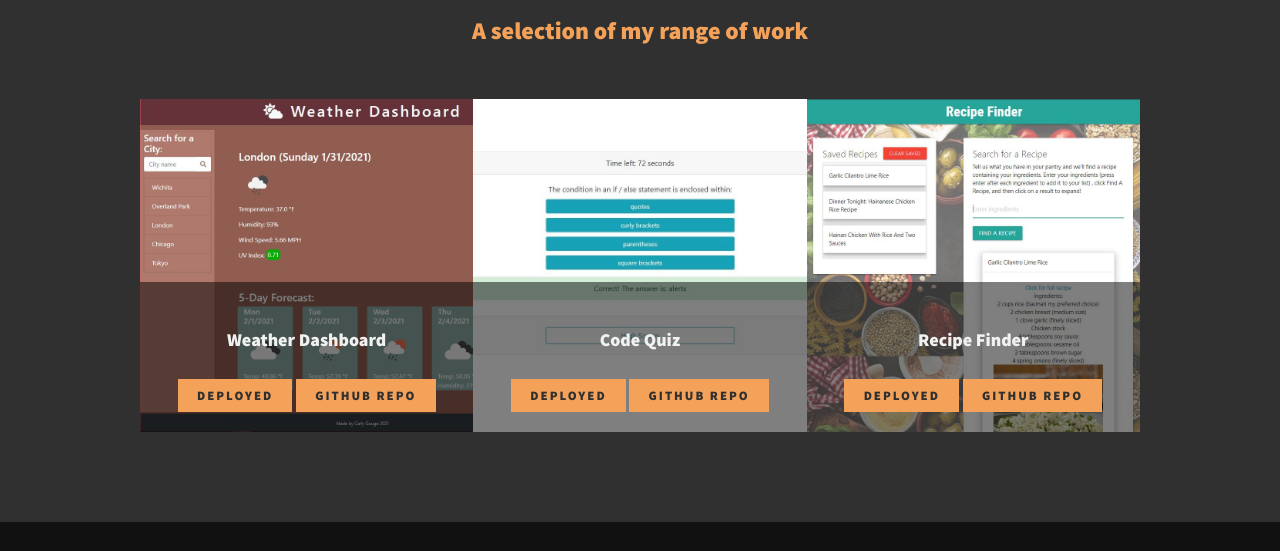
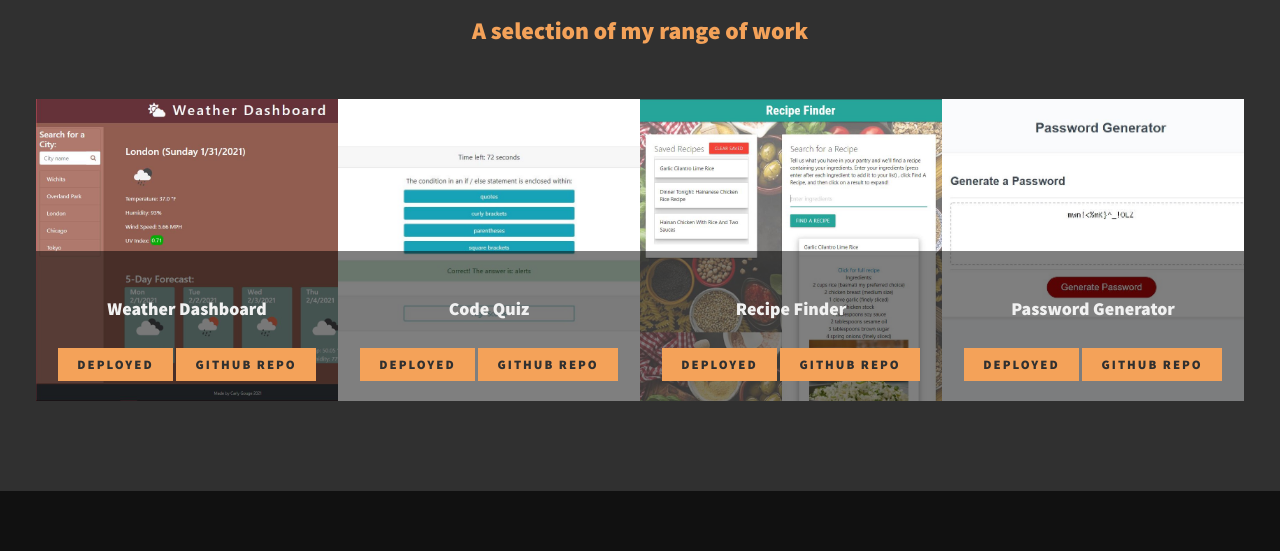
Before and after one commit to cgouge93/cgouge93.github.io, a plain HTML site: page index.html in a window 1280 px wide. Shown: the part 1751-2302 px from the top of the page. Drawn offline with nearby package versions, Linux system fonts and the light colour scheme.

Commit message:
added an example of work

```diff
--- a/assets/styles/style.css
+++ b/assets/styles/style.css
@@ -382,7 +382,7 @@ header{
 .portfolio {
     display: grid;
     grid-template-columns: repeat(auto-fit, minmax(300px, 1fr));
-    max-width: 1000px;
+    max-width: 1500px;
     margin: 0 auto;
 }
 
--- a/index.html
+++ b/index.html
@@ -100,7 +100,14 @@
                     <a href="https://cgouge93.github.io/recipe-website" target="blank" class="btn">Deployed</a>
                     <a href="https://github.com/cgouge93/recipe-website" target="blank" class="btn">GitHub Repo</a>
                 </div>
-
+            </div>
+            <div class="container portfolio-item">
+                <img src="assets/img/pwgen.jpg" alt="" class="portfolio-img">
+                <div class="content">
+                    <h4>Password Generator</h4>
+                    <a href="https://cgouge93.github.io/carlyGougePasswordGen/" target="blank" class="btn">Deployed</a>
+                    <a href="https://github.com/cgouge93/carlyGougePasswordGen" target="blank" class="btn">GitHub Repo</a>
+                </div>
             </div>
 
         </div>
```
Also changed, not shown: assets/img/pwgen.jpg (added).
